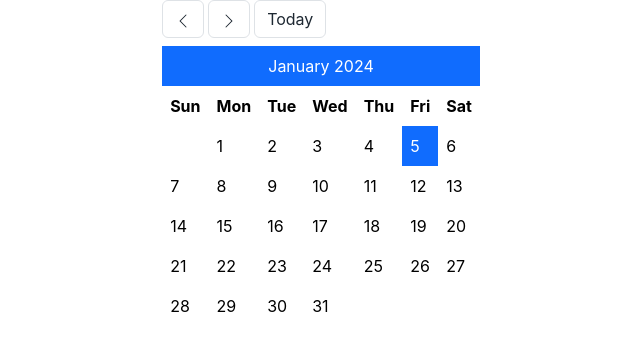
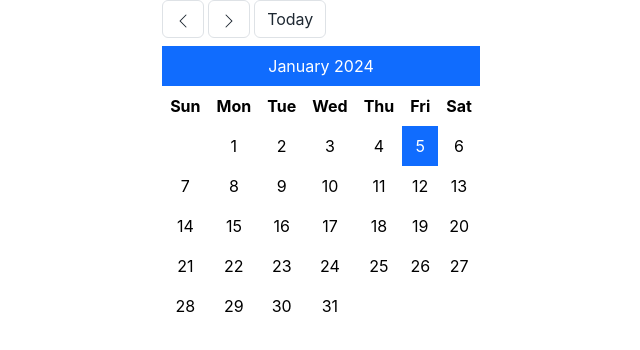
Before and after one commit to kenedyolisi/calendar-pwa, a React (Vite) app: page / in a window 1280 px wide. Shown: the top 350 px of the page, without its empty margins (319-959 px from the left). Built offline with nearby package versions, Linux system fonts and the light colour scheme.

Commit message:
style: center text in table

```diff
--- a/src/components/calendar.tsx
+++ b/src/components/calendar.tsx
@@ -106,7 +106,7 @@ export const Calendar = () => {
           Today
         </button>
       </div>
-      <table className="table table-borderless table-responsive caption-top">
+      <table className="table table-borderless table-responsive caption-top text-center">
         <caption className="text-capitalize text-center text-bg-primary">
           {format(date, "MMMM yyyy")}
         </caption>
```
